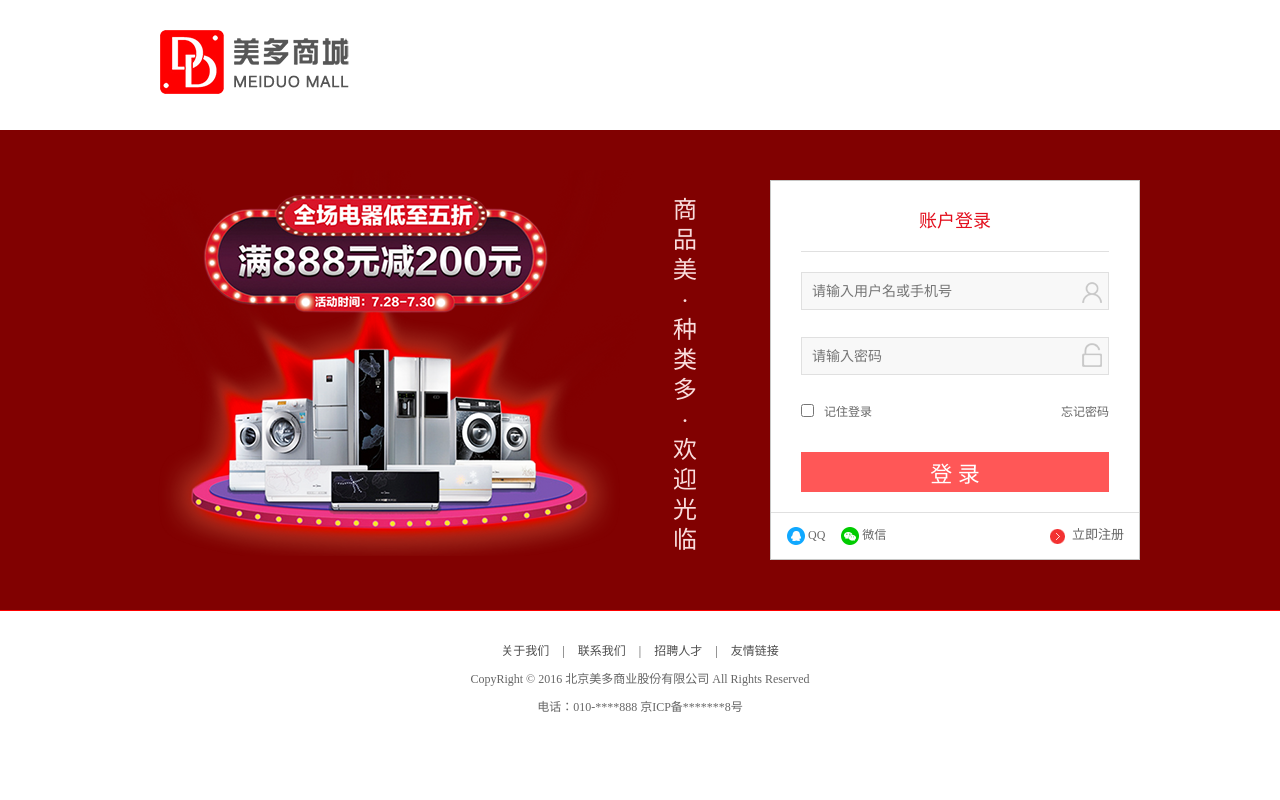
After one commit to wisdomsys/meiduo_project, a Django app: page /login/ in a window 1280 px wide. The commit adds this page. Run offline with Django 3.2, Linux system fonts and the light colour scheme.

Commit message:
账号登录校验

```diff
--- /dev/null
+++ b/meiduo_mall/celery_tasks/config.py
@@ -0,0 +1,4 @@
+# celery配置文件
+
+# 指定中间人 消息队列 任务队列 容器
+broker_url = 'redis://127.0.0.1/10'
--- a/meiduo_mall/meiduo_mall/apps/users/urls.py
+++ b/meiduo_mall/meiduo_mall/apps/users/urls.py
@@ -12,4 +12,7 @@ urlpatterns = [
     # 判断手机号是否重复
     url(r'^mobile/(?P<mobile>1[0-9]{10})/count/$', views.MobileCountView.as_view()),
 
+    # 用户登录
+    url(r'^login/$', views.LoginView.as_view(), name='login')
+
 ]
--- a/meiduo_mall/meiduo_mall/apps/users/views.py
+++ b/meiduo_mall/meiduo_mall/apps/users/views.py
@@ -1,4 +1,4 @@
-from django.contrib.auth import login
+from django.contrib.auth import login, authenticate
 from django.shortcuts import render, redirect
 from django.urls import reverse
 from django.views import View
@@ -8,6 +8,51 @@ from users.models import User
 from django.db import DatabaseError
 from meiduo_mall.utils.response_code import RETCODE
 from django_redis import get_redis_connection
+
+
+class LoginView(View):
+    def get(self, request):
+        # 提供用户登录页面
+        return render(request, 'login.html')
+
+    def post(self, request):
+        # 实现用户登录逻辑
+        # 接收参数
+        username = request.POST.get('username')
+        password = request.POST.get('password')
+        remember = request.POST.get('remember')
+        # 校验参数
+        if not all([username, password]):
+            return http.HttpResponseForbidden('缺少必要参数')
+
+        # 判断用户名是否是5-20个字符
+        if not re.match(r'^[a-zA-Z0-9_-]{5,20}$', username):
+            return http.HttpResponseForbidden('请输入正确的用户名和手机号')
+
+        # 判断密码是否是8-20个字符
+        if not re.match(r'^[0-9a-zA-Z]{8,20}$', password):
+            return http.HttpResponseForbidden('登录密码最少8位，最长20位')
+
+        # 认证用户，使用账号查询用户是否存在，如果用户存在再去校验密码是否正确
+        # User.objects.get(username=username)
+        # User.check_password(password)
+        user = authenticate(username=username, password=password)
+        if user is None:
+            # return '错误提示信息 json html 403'  403只用于校验参数，前端校验过的 后端校验仍旧错误，登录用表单提交所以不用json
+            return render(request, 'login.html', {'account_errmsg': '账号或密码错误'})
+
+        # 状态保持
+        login(request, user)
+        # 使用remember确定状态保持周期，实现记住登录，记住用户
+        if remember != 'on':
+            # 没有记住登录：状态保持在浏览器会话结束后就销毁
+            request.session.set_expiry(0)
+        else:
+            # 记住登录：状态保持周期为2周,默认是2周 传None，3600s 单位是s
+            request.session.set_expiry(None)
+
+        # 响应结果
+        return redirect(reverse('contents:index'))
 
 
 # Create your views here.
@@ -64,7 +109,7 @@ class RegisterView(View):
         if not re.match(r'^[a-zA-Z0-9_-]{5,20}$', username):
             return http.HttpResponseForbidden('请输入5-20个字符的用户名')
         if not re.match(r'^[0-9A-Za-z]{8,20}$', password):
-            return http.HttpResponseForbidden('密码最少8位，最长20位')
+            return http.HttpResponseForbidden('注册密码最少8位，最长20位')
         if password != password2:
             return http.HttpResponseForbidden('两次输入的密码不一致')
         if not re.match(r'^1[3-9]\d{9}$', mobile):
--- a/meiduo_mall/meiduo_mall/settings/dev.py
+++ b/meiduo_mall/meiduo_mall/settings/dev.py
@@ -248,3 +248,6 @@ LOGGING = {
 
 # 指定自定义的用户模型类  值的语法 => '子应用.用户模型类'
 AUTH_USER_MODEL = 'users.User'
+
+# 指定自定义用户认证的后端
+AUTHENTICATION_BACKENDS = ['users.utils.UsernameMobileBackend']
--- a/meiduo_mall/meiduo_mall/static/js/login.js
+++ b/meiduo_mall/meiduo_mall/static/js/login.js
@@ -1,7 +1,7 @@
 var vm = new Vue({
     el: '#app',
     data: {
-        host: host,
+        // host: host,
         error_username: false,
         error_pwd: false,
         error_pwd_message: '请填写密码',
@@ -41,9 +41,10 @@ var vm = new Vue({
             this.check_pwd();
 
             if (this.error_username == false && this.error_pwd == false) {
-                axios.post(this.host+'/authorizations/', {
+                axios.post('/login/', {
                         username: this.username,
-                        password: this.password
+                        password: this.password,
+                        remember: this.remember
                     }, {
                         responseType: 'json',
                         withCredentials: true
--- /dev/null
+++ b/meiduo_mall/meiduo_mall/templates/login.html
@@ -0,0 +1,70 @@
+<!DOCTYPE html PUBLIC "-//W3C//DTD XHTML 1.0 Transitional//EN" "http://www.w3.org/TR/xhtml1/DTD/xhtml1-transitional.dtd">
+<html xmlns="http://www.w3.org/1999/xhtml" xml:lang="en">
+<head>
+    <meta http-equiv="Content-Type" content="text/html;charset=UTF-8">
+    <title>美多商城-登录</title>
+    <link rel="stylesheet" type="text/css" href="{{ static('css/reset.css') }}">
+    <link rel="stylesheet" type="text/css" href="{{ static('css/main.css') }}">
+    <link rel="shortcut icon" href="{{ static('images/icon.png') }}">
+{#    <script type="text/javascript" src="js/host.js"></script>#}
+    <script type="text/javascript" src="{{ static('js/vue-2.5.16.js') }}"></script>
+    <script type="text/javascript" src="{{ static('js/axios-0.18.0.min.js') }}"></script>
+</head>
+<body>
+    <div class="login_top clearfix">
+        <a href="index.html" class="login_logo"><img src="{{ static('images/logo02.png') }}"></a>
+    </div>
+    <div class="login_form_bg" id='app'>
+        <div class="login_form_wrap clearfix">
+            <div class="login_banner fl"></div>
+            <div class="slogan fl">商品美 · 种类多 · 欢迎光临</div>
+            <div class="login_form fr">
+                <div class="login_title clearfix">
+                    <a href="javascript:;" class="cur">账户登录</a>
+                </div>
+                <div class="form_con">
+                    <div class="form_input cur">
+                        <form id="login-form" method="post" @submit="on_submit" v-cloak>
+                            {{ csrf_input }}
+                            <input type="text" v-model="username" @blur="check_username" name="username" class="name_input" placeholder="请输入用户名或手机号">
+                            <div v-show="error_username" class="user_error" v-cloak>请填写用户名或手机号</div>
+                            <input type="password" v-model="password" @blur="check_pwd" name="password" class="pass_input" placeholder="请输入密码">
+{#                            <div v-show="error_pwd" class="pwd_error" >密码最少8位，最长20位</div>#}
+                            {% if account_errmsg %}
+                                <div class="pwd_error">{{ account_errmsg }}</div>
+                            {% endif %}
+                            <div class="more_input clearfix">
+                                <input type="checkbox" v-model="remember" name="remember">
+                                <label>记住登录</label>
+                                <a href="/find_password.html">忘记密码</a>
+                            </div>
+                            <input type="submit" name="" value="登 录" class="input_submit">
+                        </form>
+                    </div>
+                </div>
+                <div class="third_party">
+                    <a @click="qq_login" class="qq_login">QQ</a>
+                    <a href="#" class="weixin_login">微信</a>
+                    <a href="/register" class="register_btn">立即注册</a>
+                </div>
+
+            </div>
+        </div>
+    </div>
+
+    <div class="footer no-mp">
+        <div class="foot_link">
+            <a href="#">关于我们</a>
+            <span>|</span>
+            <a href="#">联系我们</a>
+            <span>|</span>
+            <a href="#">招聘人才</a>
+            <span>|</span>
+            <a href="#">友情链接</a>
+        </div>
+        <p>CopyRight © 2016 北京美多商业股份有限公司 All Rights Reserved</p>
+        <p>电话：010-****888    京ICP备*******8号</p>
+    </div>
+    <script type="text/javascript" src="{{ static('js/login.js') }}"></script>
+</body>
+</html>
--- a/meiduo_mall/meiduo_mall/templates/register.html
+++ b/meiduo_mall/meiduo_mall/templates/register.html
@@ -21,7 +21,7 @@
             <div class="r_con fr">
                 <div class="reg_title clearfix">
                     <h1>用户注册</h1>
-                    <a href="/login.html">登录</a>
+                    <a href="/login">登录</a>
                 </div>
                 <div class="reg_form clearfix" id="app" v-cloak>
 {#                    <form @submit.prevent="on_submit">#}
```
Also changed, not shown: meiduo_mall/celery_tasks/main.py (added, +14 -0 lines), meiduo_mall/celery_tasks/sms/tasks.py (added, +11 -0 lines), meiduo_mall/meiduo_mall/apps/users/utils.py (added, +43 -0 lines), meiduo_mall/meiduo_mall/templates/index.html (+6 -3 lines), meiduo_mall/celery_tasks/__init__.py (added), meiduo_mall/celery_tasks/sms/__init__.py (added).
